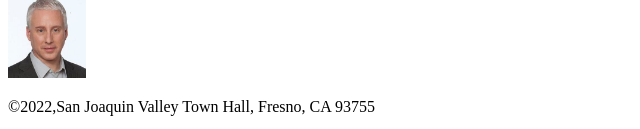
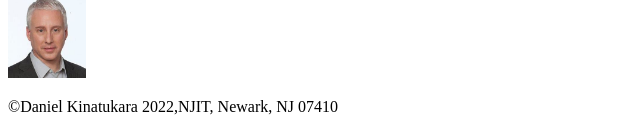
Before and after one commit to dek2024/A05, a plain HTML site: page index.html in a window 1280 px wide. Shown: the part 772-901 px from the top of the page, 0-640 px from the left. Drawn offline with Linux system fonts and the light colour scheme.

Commit message:
Update index.html

```diff
--- a/index.html
+++ b/index.html
@@ -26,6 +26,6 @@
   <img src = "/A05/david bran.jpg" alt = "David Profile Pic" height = "80px">
 </body>
 <footer>
-  <p>&copy;2022,San Joaquin Valley Town Hall, Fresno, CA 93755 </p>
+  <p>&copy;Daniel Kinatukara 2022,NJIT, Newark, NJ 07410 </p>
 </footer>
 </html>
```
